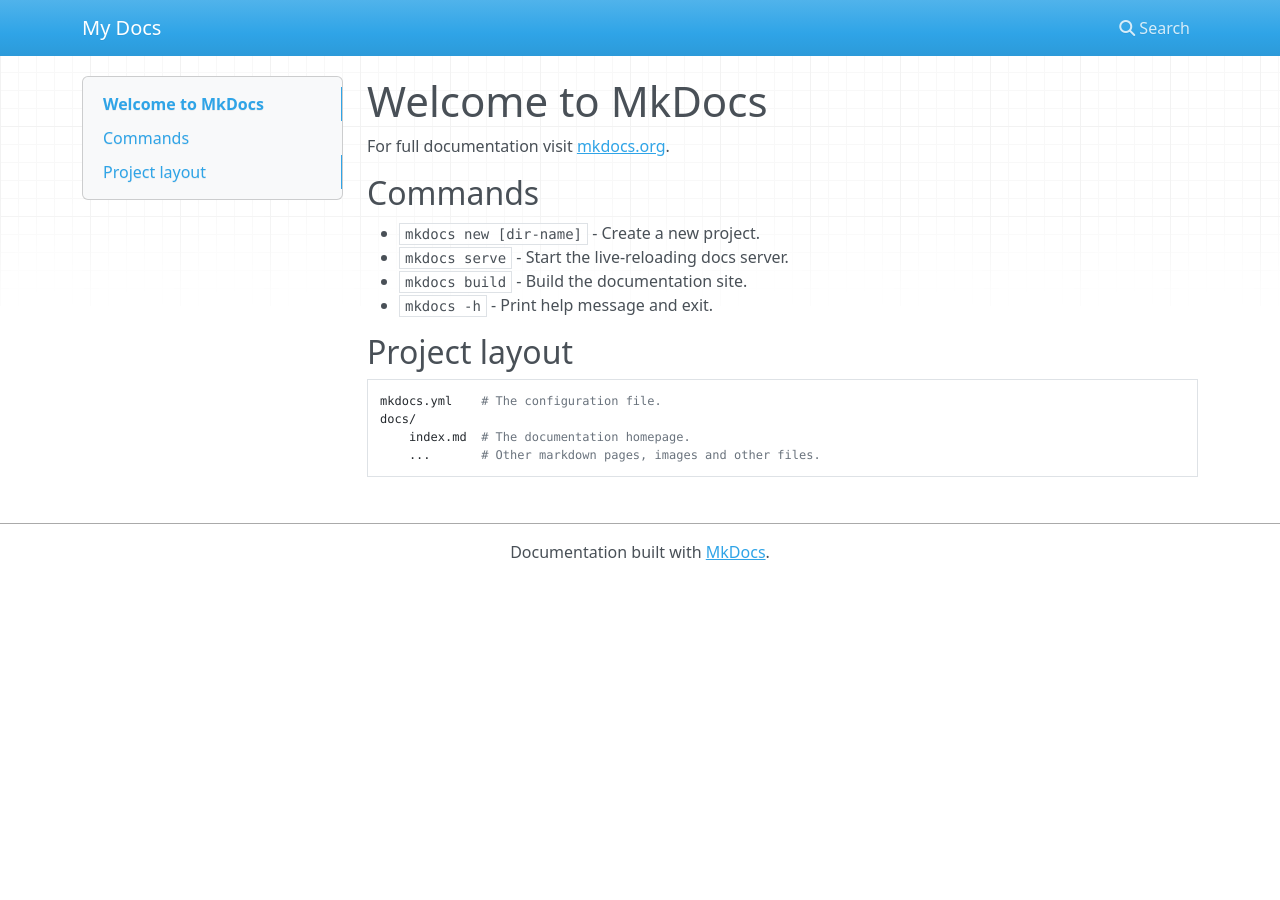
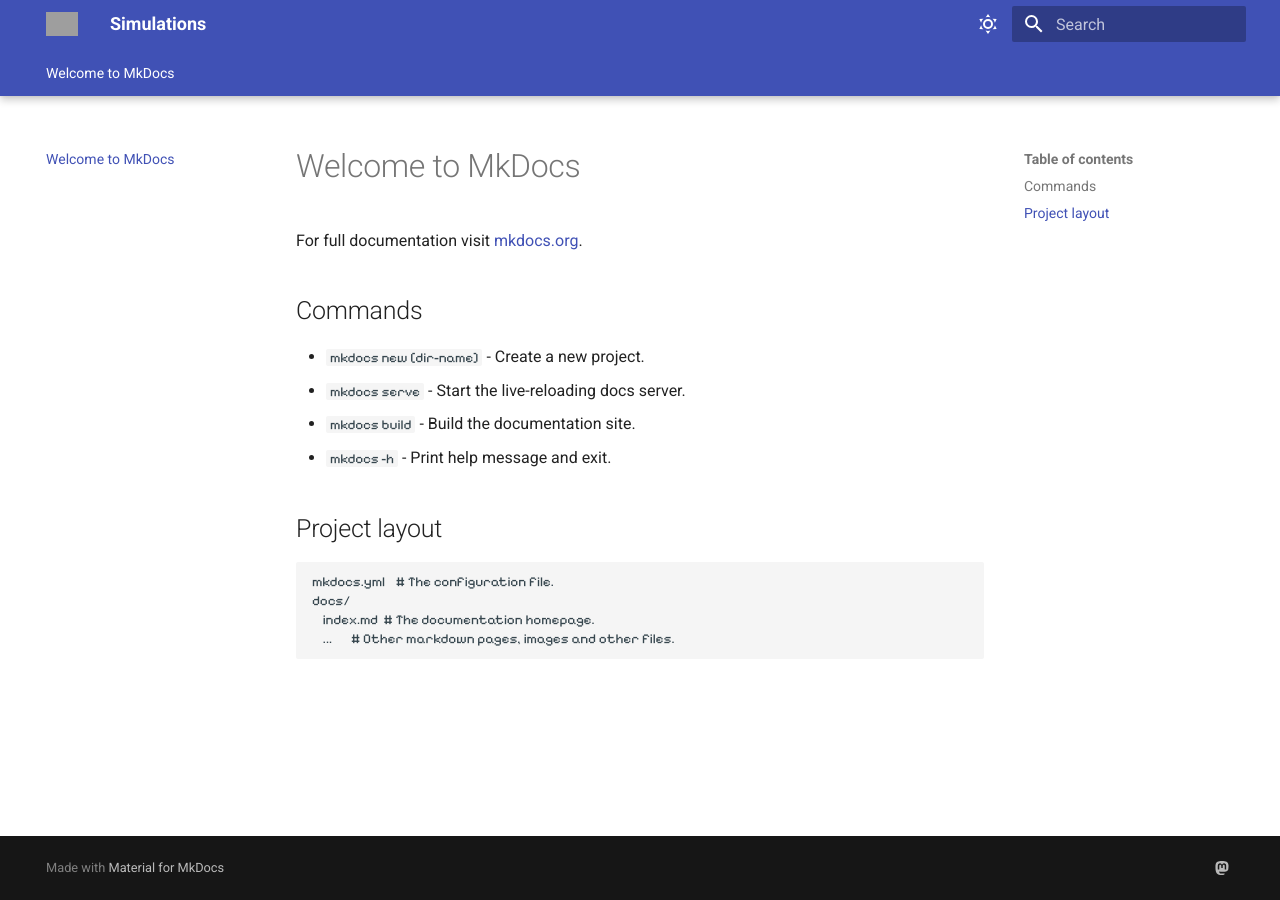
Before and after one commit to FrozenBerrys/demsndocs, an MkDocs documentation site: the page built from docs/index.md, in a window 1280 px wide. Built offline with MkDocs 1.6.1 and Material for MkDocs 9.7.7, drawn with Linux system fonts in a browser that asks for light colours; nearby versions of some CDN libraries; grey boxes are pictures that could not be loaded.

Commit message:
Update mkdocs.yml

```diff
--- a/mkdocs.yml
+++ b/mkdocs.yml
@@ -1 +1,46 @@
-site_name: My Docs
+site_name: Simulations
+site_url: https://frozenberrys.github.io/demsndocs
+
+theme:
+  name: material
+
+  features:
+    - navigation.instant
+    - navigation.instant.prefetch
+    - navigation.instant.progress
+    - navigation.tabs
+    - navigation.tracking
+    - navigation.tabs.sticky
+    - navigation.prune
+    - navigation.indexes
+
+    - search.suggest
+
+  font:
+    code: Pixelify Sans
+
+  logo: docs/m87.png
+  favicon: docs/m87.png
+
+  palette:
+    # Palette toggle for light mode
+    - media: "(prefers-color-scheme: light)"
+      scheme: default
+      toggle:
+        icon: material/weather-sunny
+        name: Switch to light mode
+
+    # Palette toggle for dark mode
+    - media: "(prefers-color-scheme: dark)"
+      scheme: slate
+      toggle:
+        icon: material/weather-night
+        name: Switch to dark mode
+
+      primary: deep purple
+      accent: deep purple
+
+extra:
+  social:
+    - icon: fontawesome/brands/mastodon
+      link: https://frozenberrys.github.io/demsndocs
```
